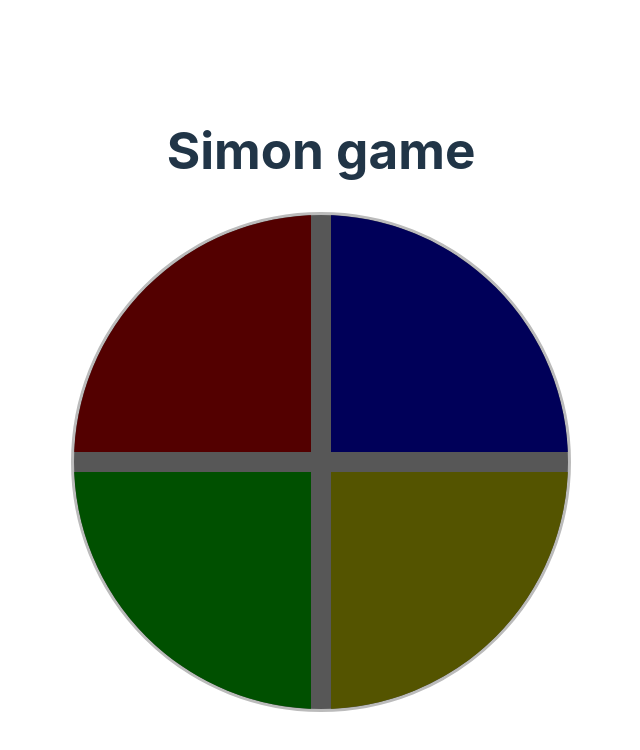
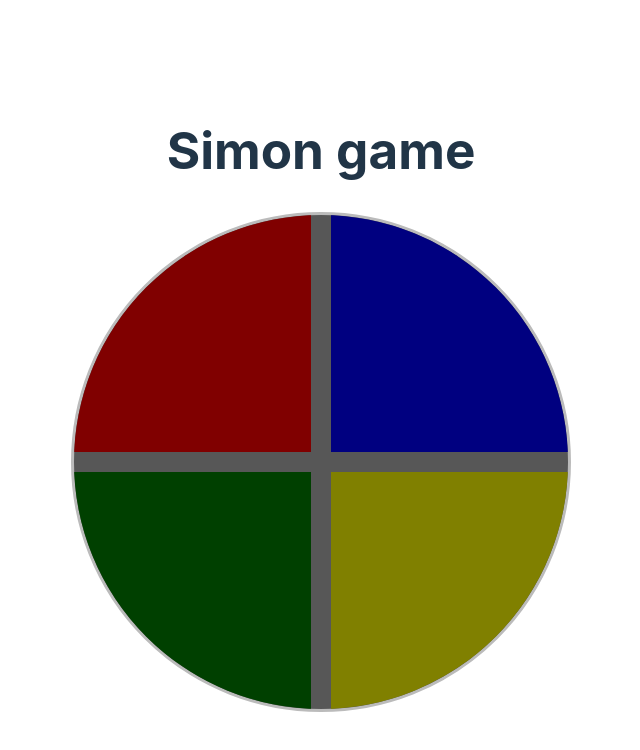
Before and after one commit to EthanGely/simonPwa, a React (Vite) app: page / in a window 1280 px wide. Shown: the top 750 px of the page, without its empty margins (319-959 px from the left). Built offline with nearby package versions, Linux system fonts and the light colour scheme.

Commit message:
correctifs css

```diff
--- a/src/App.css
+++ b/src/App.css
@@ -77,7 +77,9 @@
 }
 
 #red {
-  background-color: #530000;
+  --color: red;
+  background-color: color-mix(in srgb, var(--color), black);
+
 }
 
 #red.hoverable:hover {
@@ -89,12 +91,9 @@
   background-color: red;
 }
 
-#red.hovered {
-  --color: red;
-}
-
 #blue {
-  background-color: #000059;
+  --color: blue;
+  background-color: color-mix(in srgb, var(--color), black);
 }
 
 #blue.hoverable:hover {
@@ -106,12 +105,9 @@
   background-color: blue;
 }
 
-#blue.hovered {
-  --color: blue;
-}
-
 #green {
-  background-color: #005000;
+  --color: green;
+  background-color: color-mix(in srgb, var(--color), black);
   margin-top: 10px;
 }
 
@@ -124,12 +120,9 @@
   background-color: green;
 }
 
-#green.hovered {
-  --color: green;
-}
-
 #yellow {
-  background-color: #545400;
+  --color: yellow;
+  background-color: color-mix(in srgb, var(--color), black);
   margin-top: 10px;
 }
 
@@ -142,12 +135,13 @@
   background-color: yellow;
 }
 
-#yellow.hovered {
-  --color: yellow;
-}
-
 @keyframes changeColor {
   0% {
+    background-color: color-mix(in srgb, var(--color), black);
+    box-shadow: none;
+  }
+
+  25% {
     background-color: var(--color);
     box-shadow: var(--color) 0 0 20px;
   }
```
